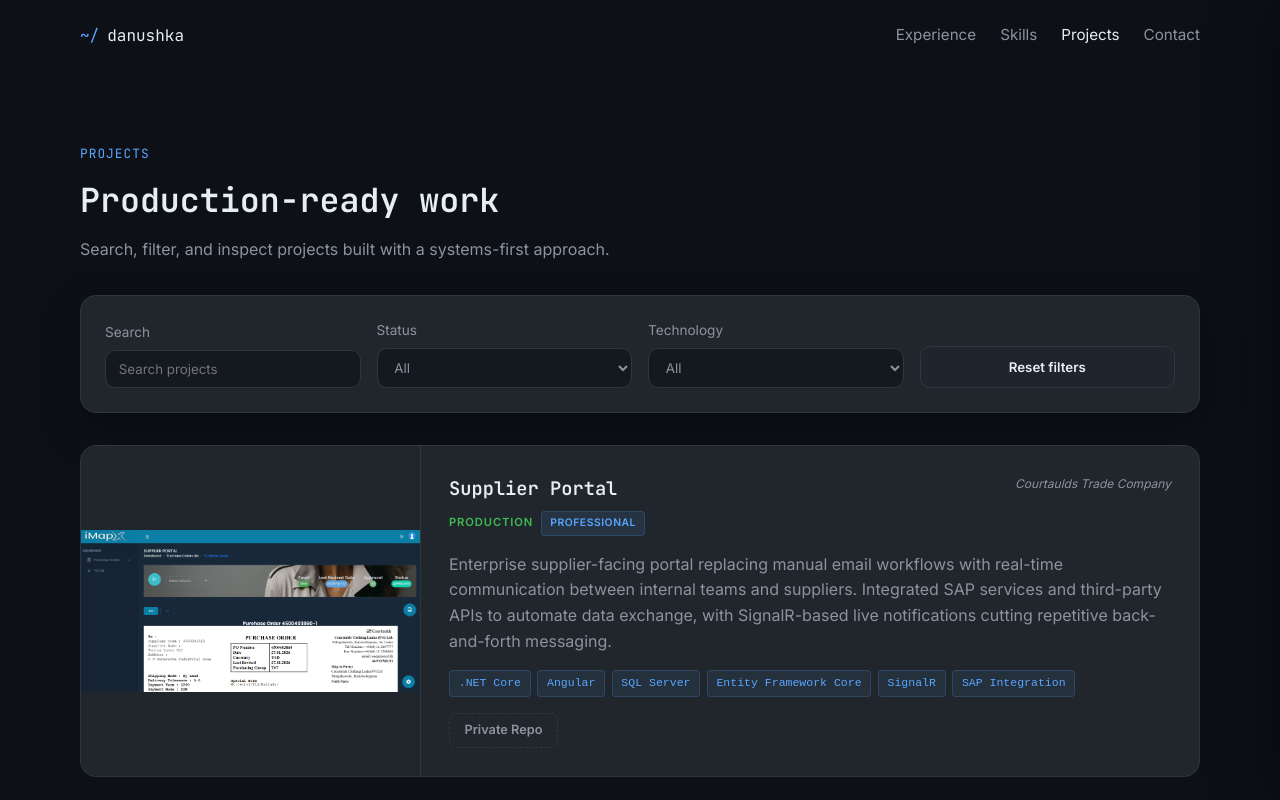
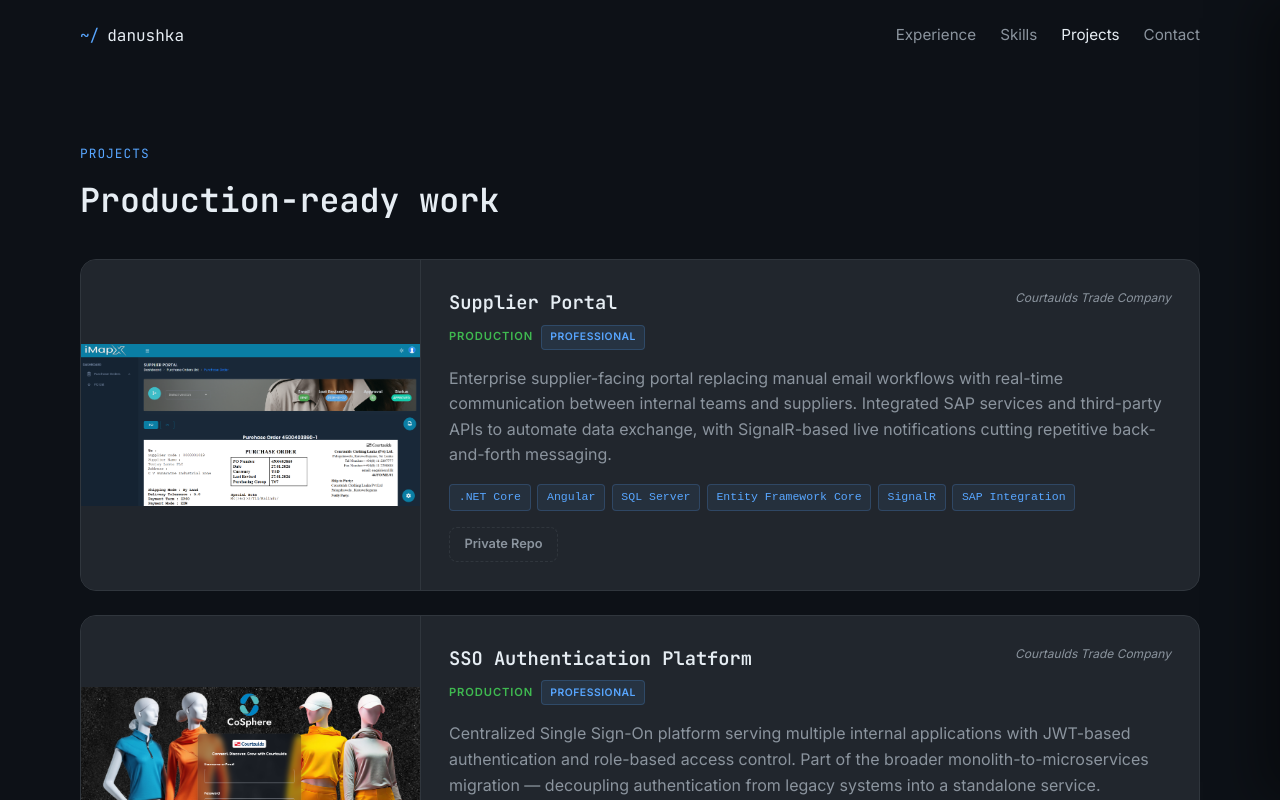
Before and after one commit to DanushkaMadush/My-Portfolio, an Angular app: page /projects in a window 1280 px wide. Shown: the top 800 px of the page. Built offline with nearby package versions, Linux system fonts and the light colour scheme.

Commit message:
refactor:removed search bar

```diff
--- a/src/app/features/projects/projects.component.html
+++ b/src/app/features/projects/projects.component.html
@@ -3,10 +3,10 @@
     <app-section-header
       eyebrow="Projects"
       title="Production-ready work"
-      subtitle="Search, filter, and inspect projects built with a systems-first approach."
+      subtitle=""
     />
 
-    <div class="filters section-card">
+    <!-- <div class="filters section-card">
       <div class="filter">
         <label for="search">Search</label>
         <input
@@ -44,7 +44,7 @@
       <button class="btn btn-secondary" type="button" (click)="resetFilters()">
         Reset filters
       </button>
-    </div>
+    </div> -->
 
     <div class="project-grid">
       @for (project of filteredProjects(); track project.id) {
```
